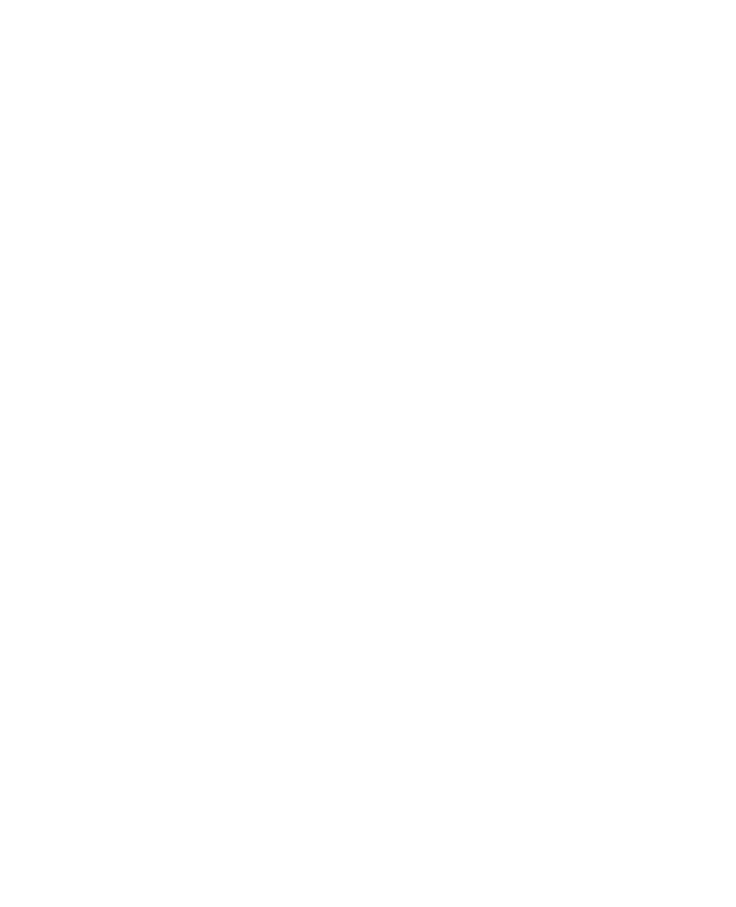
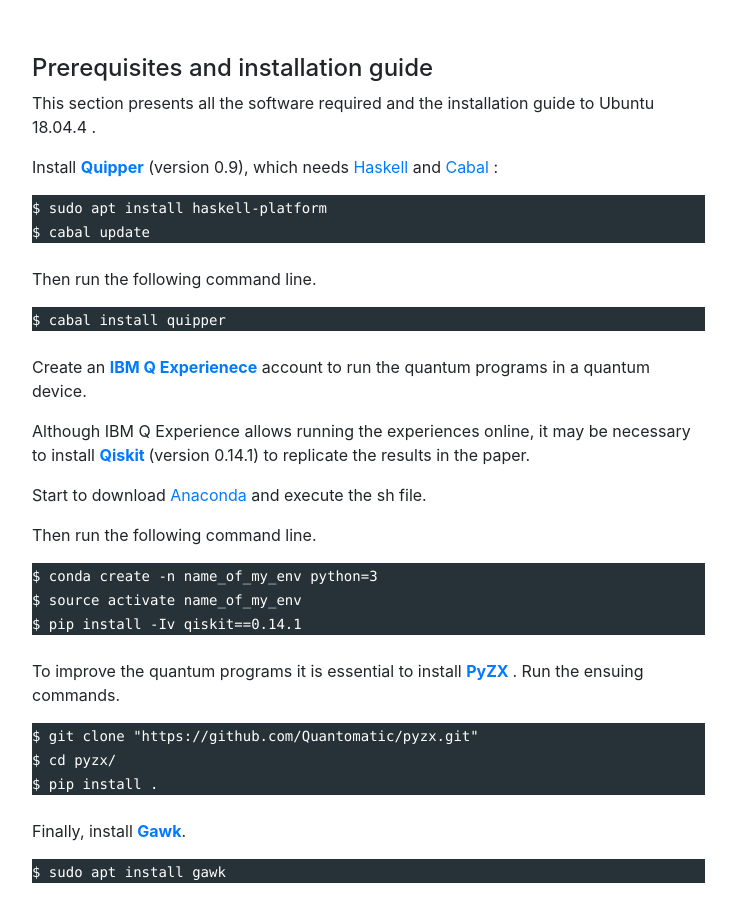
Before and after one commit to AnaNeri/quantamorphismsGuide, a React (Create React App) app: page /replicationPackage in a window 1280 px wide. Shown: the part 298-1205 px from the top of the page, without its empty margins (258-994 px from the left). Before the commit the page ends 800 px from the top, so only its background shows below. Built offline with nearby package versions, Linux system fonts and the light colour scheme.

Commit message:
Add Prerequisites and Installation Guide

```diff
--- a/src/containers/HomePage.js
+++ b/src/containers/HomePage.js
@@ -24,6 +24,10 @@
         <li><a href="/replicationPackage"> Replication Package </a></li>
         <li><a href="/detailedPerformance"> Detailed Performance </a></li>
         </ul>
+
+        <br/>
+        <h4>Acknowledgments</h4>
+        We acknowledge the financial support by INESC TEC and the opportunity granted by QuantaLab IBM Q Academic Hub.
     	</Col>
     	</Row>
     	</Col>
--- a/src/containers/ReplicationPackage.js
+++ b/src/containers/ReplicationPackage.js
@@ -14,6 +14,73 @@
 			<Row>
 			<Col md={11}>
        	<br/>
+
+        <h4>Prerequisites and installation guide</h4>
+        <p>
+        This section presents all the software required and the installation guide to Ubuntu 18.04.4 .
+        </p>
+
+        <p>
+        Install <a href="https://www.mathstat.dal.ca/~selinger/quipper/" target="_blank" rel="noopener noreferrer"><b>Quipper</b></a> (version 0.9),
+        which needs <a href="https://www.haskell.org/" target="_blank" rel="noopener noreferrer"> Haskell </a> and <a href="https://www.haskell.org/cabal/" target="_blank" rel="noopener noreferrer"> Cabal </a>:
+        </p>
+
+        <div style= {{backgroundColor: `#263238`}}>
+        <code style={{color:'white'}}> $ sudo apt install haskell-platform </code>
+        <br/>
+        <code style={{color:'white'}}> $ cabal update </code>
+        </div>
+
+        <br/>
+        <p>
+        Then run the following command line.
+        </p>
+
+        <div style= {{backgroundColor: `#263238`}}>
+        <code style={{color:'white'}}> $ cabal install quipper </code>
+        </div>
+
+        <br/>
+        <p>
+        Create an <a href="https://quantum-computing.ibm.com/" target="_blank" rel="noopener noreferrer"><b> IBM Q Experienece</b> </a> account to run the quantum programs in a quantum device.
+        </p>
+        <p>
+        Although IBM Q Experience allows running the experiences online, it may be necessary to install <a href="https://qiskit.org/" target="_blank" rel="noopener noreferrer"><b> Qiskit </b></a> (version 0.14.1) to replicate the results in the paper.
+        </p>
+        <p>
+        Start to download <a href="https://www.anaconda.com/" target="_blank" rel="noopener noreferrer"> Anaconda</a> and execute the sh file.
+        </p>
+        <p>
+        Then run the following command line.
+        </p>
+        <div style= {{backgroundColor: `#263238`}}>
+        <code style={{color:'white'}}> $ conda create -n name_of_my_env python=3 </code>
+        <br/>
+        <code style={{color:'white'}}> $ source activate name_of_my_env </code>
+        <br/>
+        <code style={{color:'white'}}> $ pip install -Iv qiskit==0.14.1 </code>
+        </div>
+
+        <br/>
+        <p>
+        To improve the quantum programs it is essential to install <a href="https://github.com/Quantomatic/pyzx" target="_blank" rel="noopener noreferrer"><b> PyZX </b></a>.
+        Run the ensuing commands.
+        </p>
+        <div style= {{backgroundColor: `#263238`}}>
+        <code style={{color:'white'}}> $ git clone "https://github.com/Quantomatic/pyzx.git" </code>
+        <br/>
+        <code style={{color:'white'}}> $ cd pyzx/ </code>
+        <br/>
+        <code style={{color:'white'}}> $ pip install . </code>
+        </div>
+        <br/>
+        <p>Finally, install <a href="https://www.gnu.org/software/gawk/" target="_blank" rel="noopener noreferrer"><b>Gawk</b></a>.</p>
+
+        <div style= {{backgroundColor: `#263238`}}>
+        <code style={{color:'white'}}> $ sudo apt install gawk </code>
+        </div>
+
+        <br/>
     	</Col>
     	</Row>
     	</Col>
```
Also changed, not shown: src/images/tool-chain.png (added).
